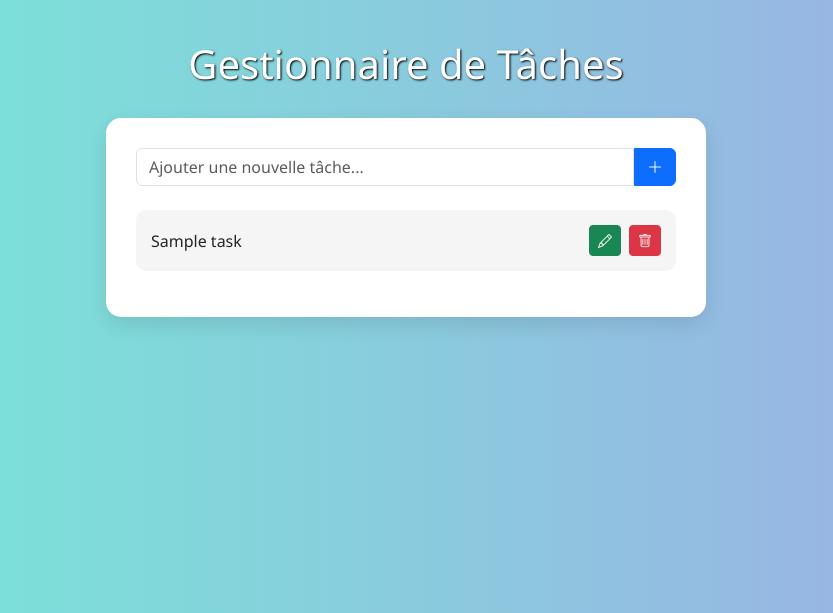
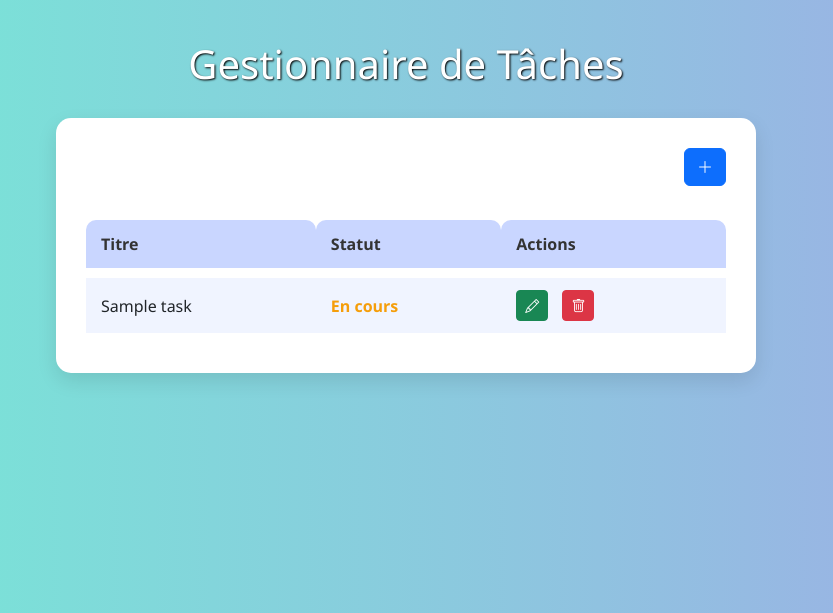
Before and after one commit to aleckklt/Genner, a Django app: page /tasks/ in a window 1280 px wide. Shown: the top 613 px of the page, without its empty margins (234-1067 px from the left). Run offline with Django 5.2, Linux system fonts and the light colour scheme; a user stored in the database is signed in; tables that the repository leaves empty hold one stand-in row (values such as "Sample post").

Commit message:
apporte design

```diff
--- a/genner/gestionneur_task/models.py
+++ b/genner/gestionneur_task/models.py
@@ -1,7 +1,15 @@
 from django.db import models
+from django.utils import timezone
 
-class Tasks(models.Model) :
-    titre = models.CharField(max_length=255)
+class Tasks(models.Model):
+    titre = models.CharField(max_length=200)
+    STATUT_CHOICES = [
+        ('en_cours', 'En cours'),
+        ('termine', 'Terminé'),
+    ]
+    statut = models.CharField(max_length=10, choices=STATUT_CHOICES, default='en_cours')
+    date = models.DateField(default=timezone.now)
+    heure = models.TimeField(default=timezone.now)
 
     def __str__(self):
         return self.titre
--- a/genner/gestionneur_task/templates/gestionneur_task/task_list.html
+++ b/genner/gestionneur_task/templates/gestionneur_task/task_list.html
@@ -1,10 +1,11 @@
 <!DOCTYPE html>
 <html lang="fr">
 <head>
-    <meta charset="UTF-8">
-    <title>Mes Tâches</title>
-    <link href="https://cdn.jsdelivr.net/npm/bootstrap@5.3.2/dist/css/bootstrap.min.css" rel="stylesheet">
-    <link href="https://cdn.jsdelivr.net/npm/bootstrap-icons@1.11.3/font/bootstrap-icons.css" rel="stylesheet">
+    <meta charset="UTF-8" />
+    <meta name="viewport" content="width=device-width, initial-scale=1" />
+    <title>Gestionnaire de Tâches</title>
+    <link href="https://cdn.jsdelivr.net/npm/bootstrap@5.3.2/dist/css/bootstrap.min.css" rel="stylesheet" />
+    <link href="https://cdn.jsdelivr.net/npm/bootstrap-icons@1.11.3/font/bootstrap-icons.css" rel="stylesheet" />
     <style>
         body {
             margin: 0;
@@ -16,55 +17,60 @@
             align-items: center;
             padding: 40px 20px;
         }
-
         h1 {
             margin-bottom: 30px;
             color: white;
             text-shadow: 1px 1px 2px #000;
         }
-
         .task-container {
             width: 100%;
-            max-width: 600px;
+            max-width: 700px;
             background: white;
             padding: 30px;
             border-radius: 15px;
             box-shadow: 0 8px 20px rgba(0, 0, 0, 0.1);
         }
-
-        .task-input input {
-            border-top-right-radius: 0;
-            border-bottom-right-radius: 0;
+        table {
+            width: 100%;
+            border-collapse: separate;
+            border-spacing: 0 10px;
         }
-
-        .task-input button {
-            border-top-left-radius: 0;
-            border-bottom-left-radius: 0;
+        thead th {
+            background-color: #c9d6ff;
+            color: #333;
+            font-weight: 600;
+            padding: 12px 15px;
+            text-align: left;
+            border-radius: 10px 10px 0 0;
         }
-
-        .task-item {
-            background: #f5f5f5;
-            margin-bottom: 10px;
-            padding: 15px;
+        tbody tr {
+            background-color: #f0f4ff;
             border-radius: 10px;
         }
-
+        tbody tr td {
+            padding: 12px 15px;
+            vertical-align: middle;
+        }
+        tbody tr:hover {
+            background-color: #d7e1ff;
+        }
+        .status-en-cours {
+            color: #f59e0b;
+            font-weight: 600;
+        }
+        .status-termine {
+            color: #10b981;
+            font-weight: 600;
+        }
+        .actions a {
+            margin-right: 10px;
+        }
         @media (max-width: 576px) {
-            .task-input {
-                flex-direction: column !important;
+            .task-container {
+                padding: 20px;
             }
-
-            .task-input input,
-            .task-input button {
-                border-radius: 10px !important;
-                width: 100%;
-                margin-top: 10px;
-            }
-
-            .task-actions {
-                flex-direction: row !important;
-                justify-content: flex-end;
-                gap: 10px;
+            thead th, tbody tr td {
+                padding: 10px 8px;
             }
         }
     </style>
@@ -72,32 +78,77 @@
 <body>
     <h1>Gestionnaire de Tâches</h1>
     <div class="task-container">
-        <form method="POST" action="{% url 'ajouter_tache' %}" class="d-flex task-input mb-4">
-            {% csrf_token %}
-            <input type="text" name="titre" class="form-control" placeholder="Ajouter une nouvelle tâche..." required>
-            <button type="submit" class="btn btn-primary">
+        <div class="d-flex justify-content-end mb-4">
+            <button type="button" class="btn btn-primary" data-bs-toggle="modal" data-bs-target="#ajouterTacheModal" aria-label="Ajouter tâche">
                 <i class="bi bi-plus-lg"></i>
             </button>
-        </form>
-
-        <ul class="list-unstyled">
-            {% for task in tasks %}
-                <li class="task-item d-flex justify-content-between align-items-center">
-                    <span>{{ task.titre }}</span>
-                    <div class="task-actions d-flex gap-2">
+        </div>
+        <table>
+            <thead>
+                <tr>
+                    <th>Titre</th>
+                    <th>Statut</th>
+                  <th>Actions</th>
+                </tr>
+            </thead>
+            <tbody>
+                {% for task in tasks %}
+                <tr>
+                    <td>{{ task.titre }}</td>
+                    <td>
+                        {% if task.termine %}
+                            <span class="status-termine">Terminé</span>
+                        {% else %}
+                            <span class="status-en-cours">En cours</span>
+                        {% endif %}
+                    </td>
+                    <td class="actions">
                         <a href="{% url 'modifier_tache' task.id %}" class="btn btn-sm btn-success" title="Modifier">
                             <i class="bi bi-pencil"></i>
                         </a>
-                        <a href="{% url 'supprimer_tache' task.id %}" class="btn btn-sm btn-danger" title="Supprimer"
-                           onclick="return confirm('Supprimer cette tâche ?');">
+                        <a href="{% url 'supprimer_tache' task.id %}" class="btn btn-sm btn-danger" title="Supprimer" onclick="return confirm('Supprimer cette tâche ?');">
                             <i class="bi bi-trash"></i>
                         </a>
+                    </td>
+                </tr>
+                {% empty %}
+                <tr>
+                    <td colspan="3" class="text-center text-muted py-3">Aucune tâche pour le moment.</td>
+                </tr>
+                {% endfor %}
+            </tbody>
+        </table>
+
+    </div>
+    <div class="modal fade" id="ajouterTacheModal" tabindex="-1" aria-labelledby="ajouterTacheLabel" aria-hidden="true">
+        <div class="modal-dialog">
+            <form method="POST" action="{% url 'ajouter_tache' %}" class="modal-content">
+                {% csrf_token %}
+                <div class="modal-header">
+                    <h5 class="modal-title" id="ajouterTacheLabel">Ajouter une nouvelle tâche</h5>
+                    <button type="button" class="btn-close" data-bs-dismiss="modal" aria-label="Fermer"></button>
+                </div>
+                <div class="modal-body">
+                    <div class="mb-3">
+                        <label for="titre" class="form-label">Titre</label>
+                        <input type="text" class="form-control" id="titre" name="titre" required>
                     </div>
-                </li>
-            {% empty %}
-                <li class="text-center text-muted py-3">Aucune tâche pour le moment.</li>
-            {% endfor %}
-        </ul>
+                    <div class="mb-3">
+                        <label for="date" class="form-label">Date</label>
+                        <input type="date" class="form-control" id="date" name="date">
+                    </div>
+                    <div class="mb-3">
+                        <label for="heure" class="form-label">Heure</label>
+                        <input type="time" class="form-control" id="heure" name="heure">
+                    </div>
+                </div>
+                <div class="modal-footer">
+                    <button type="button" class="btn btn-secondary" data-bs-dismiss="modal">Annuler</button>
+                    <button type="submit" class="btn btn-primary">Ajouter</button>
+                </div>
+            </form>
+        </div>
     </div>
+    <script src="https://cdn.jsdelivr.net/npm/bootstrap@5.3.2/dist/js/bootstrap.bundle.min.js"></script>
 </body>
 </html>
--- a/genner/gestionneur_task/views.py
+++ b/genner/gestionneur_task/views.py
@@ -11,8 +11,10 @@ def article_list(request):
 def ajouter_tache(request):
     if request.method == 'POST':
         titre = request.POST.get('titre')
+        date = request.POST.get('date')
+        heure = request.POST.get('heure')
         if titre:
-            Tasks.objects.create(titre=titre)
+            Tasks.objects.create(titre=titre, date=date, heure=heure)
     return redirect('accueil')
 
 @login_required
```
Also changed, not shown: genner/db.sqlite3, genner/gestionneur_task/migrations/0008_tasks_statut_alter_tasks_titre.py (added), genner/gestionneur_task/migrations/0009_tasks_date_tasks_heure.py (added).
